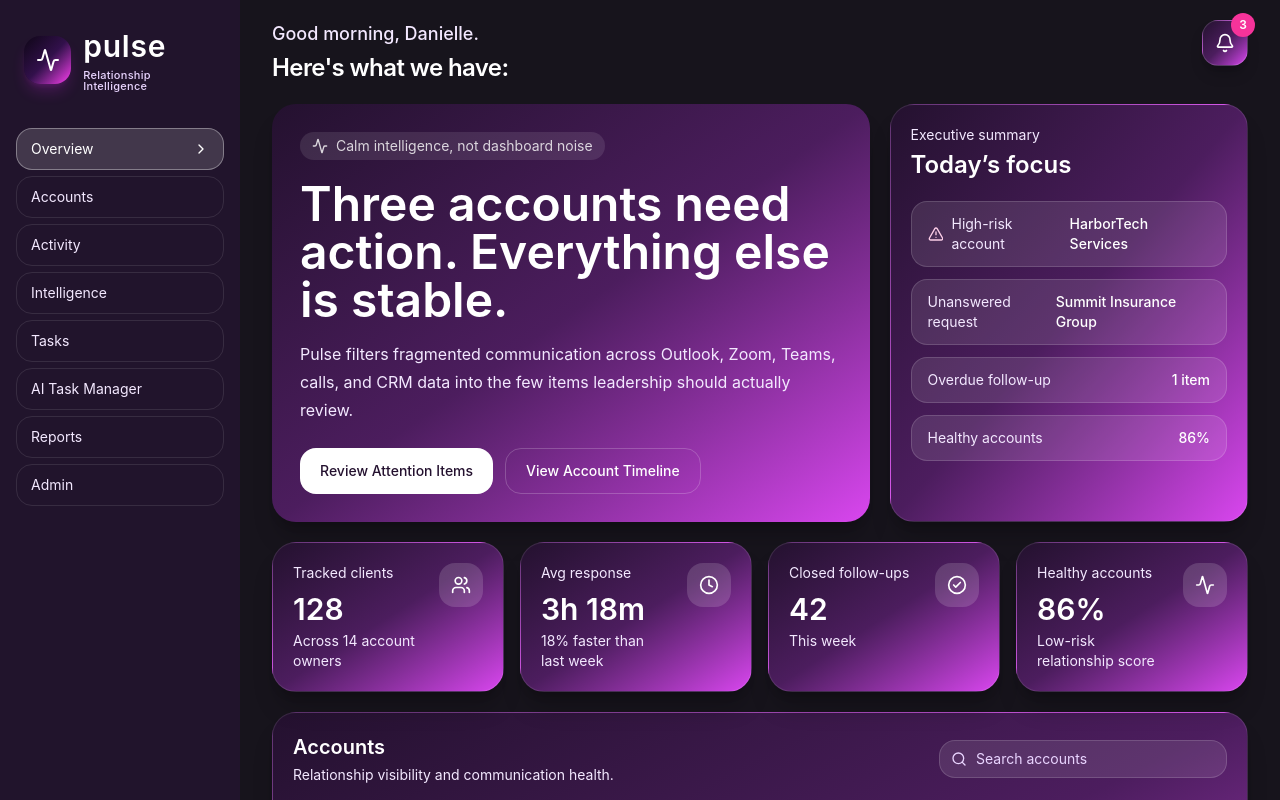
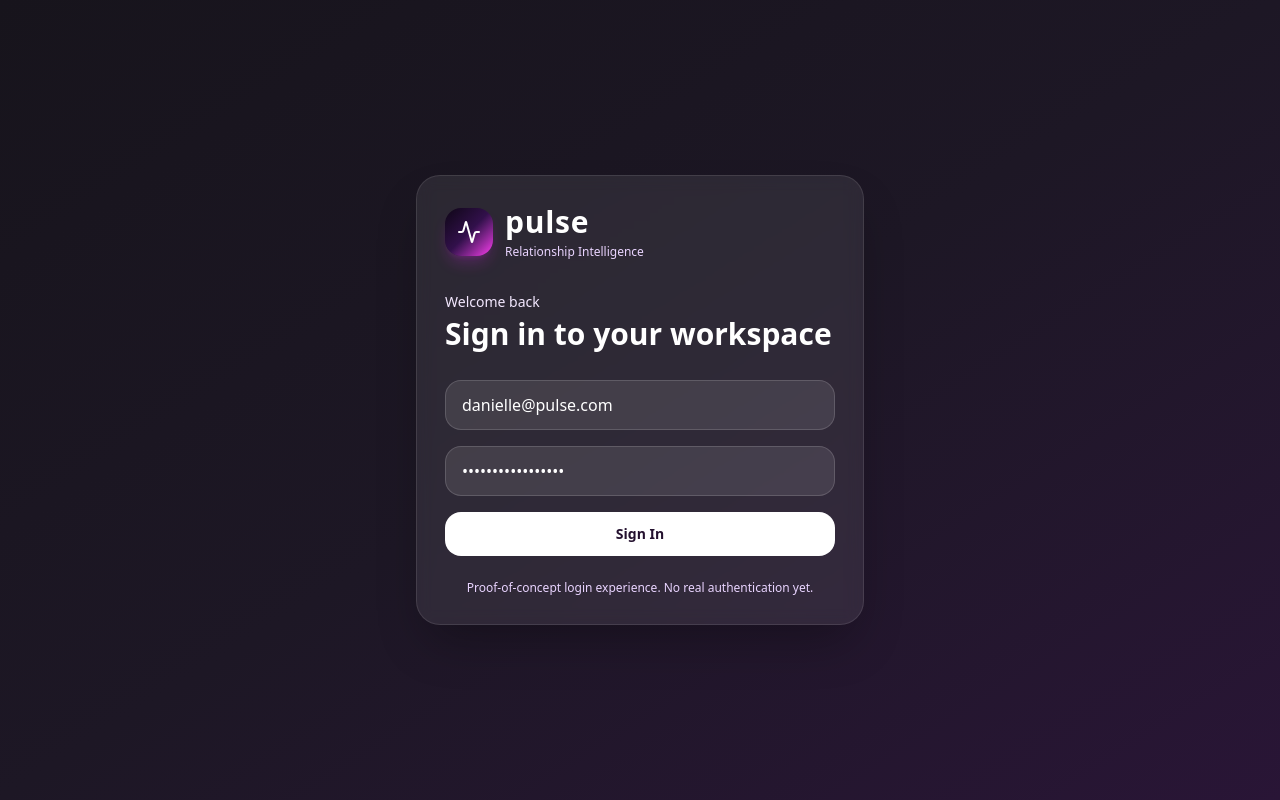
Before and after one commit to Wrfordnc/clientpulse, a Next.js app: page / in a window 1280 px wide. Shown: the top 800 px of the page. Built offline with nearby package versions, Linux system fonts and the light colour scheme.

Commit message:
Updated ClientPulse dashboard

```diff
--- a/src/app/page.tsx
+++ b/src/app/page.tsx
@@ -151,6 +151,7 @@ function getGreeting() {
 }
 
 export default function PulseDashboard() {
+  const [authState, setAuthState] = useState<"login" | "loading" | "dashboard">("login");
   const [activeTab, setActiveTab] = useState("Overview");
   const [query, setQuery] = useState("");
   const [selectedClient, setSelectedClient] = useState<any>(null);
@@ -169,11 +170,19 @@ export default function PulseDashboard() {
     );
   }, [query]);
 
+  function handleSignIn() {
+    setAuthState("loading");
+    setTimeout(() => {
+      setAuthState("dashboard");
+    }, 2200);
+  }
+
   function goHome() {
     setActiveTab("Overview");
     setActivityDetail(null);
     setTractionOpen(false);
     setAdminPage("Admin");
+    setNotificationsOpen(false);
   }
 
   function goToTab(tab: string) {
@@ -184,11 +193,25 @@ export default function PulseDashboard() {
     if (tab !== "Admin") setAdminPage("Admin");
   }
 
+  if (authState === "login") {
+    return <LoginScreen onSignIn={handleSignIn} />;
+  }
+
+  if (authState === "loading") {
+    return <PulseLoadingScreen />;
+  }
+
   return (
-    <main className="min-h-screen bg-[#17141c] text-white" style={{ fontFamily: "Satoshi, Inter, sans-serif" }}>
+    <main
+      className="min-h-screen bg-gradient-to-br from-[#17141c] via-[#1d1725] to-[#24162c] text-white"
+      style={{ fontFamily: "Satoshi, Inter, sans-serif" }}
+    >
       <div className="flex min-h-screen">
-        <aside className="fixed left-0 top-0 hidden h-screen w-60 bg-[#21142c] px-4 py-5 text-purple-100 lg:block">
-          <button onClick={goHome} className="flex w-full items-center gap-3 rounded-3xl p-2 text-left transition hover:bg-white/5">
+        <aside className="fixed left-0 top-0 hidden h-screen w-60 bg-gradient-to-b from-[#1d1725] via-[#22162d] to-[#281734] px-4 py-5 text-purple-100 lg:block">
+          <button
+            onClick={goHome}
+            className="flex w-full items-center gap-3 rounded-3xl p-2 text-left transition hover:bg-white/5"
+          >
             <div className="flex h-12 w-12 items-center justify-center rounded-2xl bg-gradient-to-br from-[#0f0617] via-[#32104b] to-[#ff3df2] text-white shadow-lg shadow-fuchsia-500/20">
               <Activity className="h-6 w-6" />
             </div>
@@ -219,7 +242,7 @@ export default function PulseDashboard() {
           </nav>
         </aside>
 
-        <section className="flex-1 px-5 py-5 lg:ml-60 lg:px-7 xl:px-8">
+        <section className="flex-1 px-4 pb-24 pt-5 sm:px-5 lg:ml-60 lg:px-7 lg:pb-5 xl:px-8">
           {activeTab === "Overview" && (
             <header className="relative mb-5 flex items-start justify-between gap-4">
               <div>
@@ -243,7 +266,7 @@ export default function PulseDashboard() {
                 </button>
 
                 {notificationsOpen && (
-                  <div className="absolute right-0 top-14 z-50 w-[360px] rounded-3xl border border-white/10 bg-[#21142c] p-4 shadow-2xl shadow-black/40">
+                  <div className="absolute right-0 top-14 z-50 w-[340px] rounded-3xl border border-white/10 bg-[#21142c] p-4 shadow-2xl shadow-black/40 sm:w-[360px]">
                     <p className="text-sm text-purple-100">Priority notifications</p>
                     <h3 className="mt-1 text-xl font-semibold text-white">Needs attention</h3>
 
@@ -267,7 +290,9 @@ export default function PulseDashboard() {
                         >
                           <div className="flex items-center justify-between gap-3">
                             <p className="font-medium text-white">{item.title}</p>
-                            <span className="rounded-full bg-white/15 px-2 py-1 text-xs text-purple-100">{item.urgency}</span>
+                            <span className="rounded-full bg-white/15 px-2 py-1 text-xs text-purple-100">
+                              {item.urgency}
+                            </span>
                           </div>
                           <p className="mt-2 text-sm leading-6 text-purple-100">{item.detail}</p>
                         </button>
@@ -282,14 +307,14 @@ export default function PulseDashboard() {
           {activeTab === "Overview" && (
             <div className="space-y-5">
               <section className="grid gap-5 xl:grid-cols-[1.25fr_.75fr]">
-                <div className="rounded-3xl bg-gradient-to-br from-[#24112f] via-[#4c1d5e] to-[#d946ef] p-7 text-white shadow-xl shadow-black/20">
+                <div className="rounded-3xl bg-gradient-to-br from-[#24112f] via-[#4c1d5e] to-[#d946ef] p-6 text-white shadow-xl shadow-black/20 sm:p-7">
                   <div className="inline-flex items-center gap-2 rounded-full bg-white/10 px-3 py-1 text-sm text-white/80">
                     <Activity className="h-4 w-4" />
-                    Calm intelligence, not dashboard noise
+                    Executive Focus Panel
                   </div>
 
-                  <h3 className="mt-5 max-w-3xl text-4xl font-semibold md:text-5xl">
-                    Three accounts need action. Everything else is stable.
+                  <h3 className="mt-5 max-w-3xl text-3xl font-semibold md:text-4xl">
+                    3 relationship signals may need review.
                   </h3>
 
                   <p className="mt-4 max-w-2xl text-base leading-7 text-purple-100">
@@ -409,6 +434,124 @@ export default function PulseDashboard() {
             ))}
         </section>
       </div>
+
+      <nav className="fixed bottom-0 left-0 right-0 z-50 border-t border-white/10 bg-[#21142c]/95 px-3 py-2 backdrop-blur lg:hidden">
+        <div className="grid grid-cols-5 gap-2">
+          {[
+            { label: "Home", tab: "Overview", icon: Activity },
+            { label: "Activity", tab: "Activity", icon: Clock },
+            { label: "AI", tab: "AI Task Manager", icon: Bot },
+            { label: "Reports", tab: "Reports", icon: BarChart3 },
+            { label: "Admin", tab: "Admin", icon: Settings },
+          ].map((item) => {
+            const Icon = item.icon;
+
+            return (
+              <button
+                key={item.tab}
+                onClick={() => goToTab(item.tab)}
+                className={`flex flex-col items-center justify-center rounded-2xl px-2 py-2 text-xs transition ${
+                  activeTab === item.tab
+                    ? "bg-white/15 text-white"
+                    : "text-purple-200 hover:bg-white/10 hover:text-white"
+                }`}
+              >
+                <Icon className="mb-1 h-5 w-5" />
+                {item.label}
+              </button>
+            );
+          })}
+        </div>
+      </nav>
+    </main>
+  );
+}
+
+function LoginScreen({ onSignIn }: any) {
+  return (
+    <main className="flex min-h-screen items-center justify-center bg-gradient-to-br from-[#17141c] via-[#1d1725] to-[#291536] px-5 text-white">
+      <div className="w-full max-w-md rounded-3xl border border-white/10 bg-white/8 p-7 shadow-2xl shadow-black/30 backdrop-blur">
+        <div className="flex items-center gap-3">
+          <div className="flex h-12 w-12 items-center justify-center rounded-2xl bg-gradient-to-br from-[#0f0617] via-[#32104b] to-[#ff3df2] shadow-lg shadow-fuchsia-500/20">
+            <Activity className="h-6 w-6" />
+          </div>
+          <div>
+            <h1 className="text-3xl font-semibold tracking-[0.025em]">pulse</h1>
+            <p className="mt-1 text-xs text-purple-200">Relationship Intelligence</p>
+          </div>
+        </div>
+
+        <div className="mt-8">
+          <p className="text-sm text-purple-100">Welcome back</p>
+          <h2 className="mt-1 text-3xl font-semibold">Sign in to your workspace</h2>
+        </div>
+
+        <div className="mt-7 space-y-4">
+          <input
+            defaultValue="danielle@pulse.com"
+            className="w-full rounded-2xl border border-white/15 bg-white/10 px-4 py-3 text-white outline-none placeholder:text-purple-200 focus:ring-4 focus:ring-white/10"
+            placeholder="Email"
+          />
+          <input
+            defaultValue="relationshipintel"
+            type="password"
+            className="w-full rounded-2xl border border-white/15 bg-white/10 px-4 py-3 text-white outline-none placeholder:text-purple-200 focus:ring-4 focus:ring-white/10"
+            placeholder="Password"
+          />
+          <button
+            onClick={onSignIn}
+            className="w-full rounded-2xl bg-white px-5 py-3 text-sm font-semibold text-[#24112f] transition hover:bg-purple-50"
+          >
+            Sign In
+          </button>
+        </div>
+
+        <p className="mt-6 text-center text-xs text-purple-200">
+          Proof-of-concept login experience. No real authentication yet.
+        </p>
+      </div>
+    </main>
+  );
+}
+
+function PulseLoadingScreen() {
+  return (
+    <main className="flex min-h-screen items-center justify-center bg-gradient-to-br from-[#17141c] via-[#1d1725] to-[#291536] px-5 text-white">
+      <div className="text-center">
+        <div className="mx-auto flex h-20 w-20 items-center justify-center rounded-3xl bg-gradient-to-br from-[#0f0617] via-[#32104b] to-[#ff3df2] shadow-2xl shadow-fuchsia-500/20">
+          <Activity className="h-9 w-9 animate-pulse" />
+        </div>
+
+        <div className="mt-8 flex items-end justify-center gap-1">
+          {[18, 32, 14, 44, 20, 30, 16].map((height, index) => (
+            <div
+              key={index}
+              className="w-2 rounded-full bg-fuchsia-300/80"
+              style={{
+                height,
+                animation: `pulse 900ms ${index * 90}ms infinite ease-in-out`,
+              }}
+            />
+          ))}
+        </div>
+
+        <h1 className="mt-8 text-3xl font-semibold">{getGreeting()}, Danielle.</h1>
+        <p className="mt-3 text-purple-100">Building your relationship intelligence workspace…</p>
+
+        <style jsx>{`
+          @keyframes pulse {
+            0%,
+            100% {
+              transform: scaleY(0.6);
+              opacity: 0.55;
+            }
+            50% {
+              transform: scaleY(1.15);
+              opacity: 1;
+            }
+          }
+        `}</style>
+      </div>
     </main>
   );
 }
@@ -479,7 +622,9 @@ function AccountsPanel({ query, setQuery, filteredClients, selectedClient, setSe
             <div className="flex items-center justify-between gap-4">
               <div>
                 <div className="flex flex-wrap items-center gap-2">
-                  <p className="inline-flex rounded-xl bg-white/15 px-3 py-1 font-medium text-white">{client.name}</p>
+                  <p className="inline-flex rounded-xl bg-white/15 px-3 py-1 font-medium text-white">
+                    {client.name}
+                  </p>
                   <RiskBadge risk={client.risk} />
                 </div>
                 <p className="mt-2 text-sm text-purple-100">
@@ -533,12 +678,14 @@ function ActivityPanel({
     <div className="space-y-5">
       <div className="grid gap-5 xl:grid-cols-[1.1fr_.9fr]">
         <Panel title="Upcoming Activity" subtitle="Toggle between company and people views.">
-          <div className="flex rounded-2xl border border-white/15 bg-white/10 p-1">
+          <div className="flex w-fit rounded-2xl border border-white/15 bg-white/10 p-1">
             {["Company", "People"].map((view) => (
               <button
                 key={view}
                 onClick={() => setActivityView(view)}
-                className={`rounded-xl px-4 py-2 text-sm ${activityView === view ? "bg-white text-[#24112f]" : "text-white"}`}
+                className={`rounded-xl px-4 py-2 text-sm ${
+                  activityView === view ? "bg-white text-[#24112f]" : "text-white"
+                }`}
               >
                 {view}
               </button>
@@ -678,7 +825,7 @@ function AITaskManager() {
       <Panel title="How can I help?" subtitle="AI Task Manager">
         <textarea
           placeholder="Ask Pulse to summarize open questions, draft a follow-up, identify risk accounts, or prepare your next client action..."
-          className="min-h-44 w-full rounded-3xl border border-white/20 bg-white/90 p-5 text-[#24112f] outline-none placeholder:text-purple-400 focus:ring-4 focus:ring-white/20"
+          className="min-h-44 w-full rounded-3xl border border-white/20 bg-[#e7e2ec] p-5 text-[#24112f] outline-none placeholder:text-purple-500 focus:ring-4 focus:ring-white/20"
         />
       </Panel>
 
@@ -792,8 +939,8 @@ function ReportsPanel() {
     <div className="space-y-5">
       <Panel title="Describe the report you want to make." subtitle="Reports">
         <textarea
-          placeholder="Example: Create a report showing unanswered client requests by account owner for the last 30 days..."
-          className="min-h-36 w-full rounded-3xl border border-white/20 bg-white/90 p-5 text-[#24112f] outline-none placeholder:text-purple-400 focus:ring-4 focus:ring-white/20"
+          placeholder="Example: Show unanswered client requests by account owner for the last 30 days..."
+          className="min-h-28 w-full max-w-3xl rounded-3xl border border-white/20 bg-[#e7e2ec] p-5 text-[#24112f] outline-none placeholder:text-purple-500 focus:ring-4 focus:ring-white/20"
         />
       </Panel>
 
```
